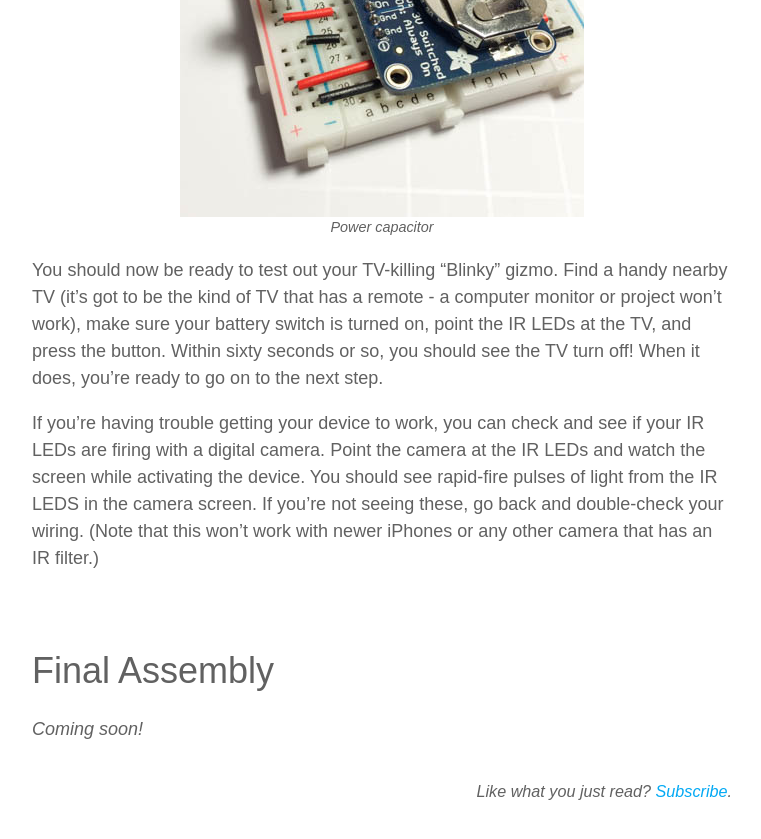
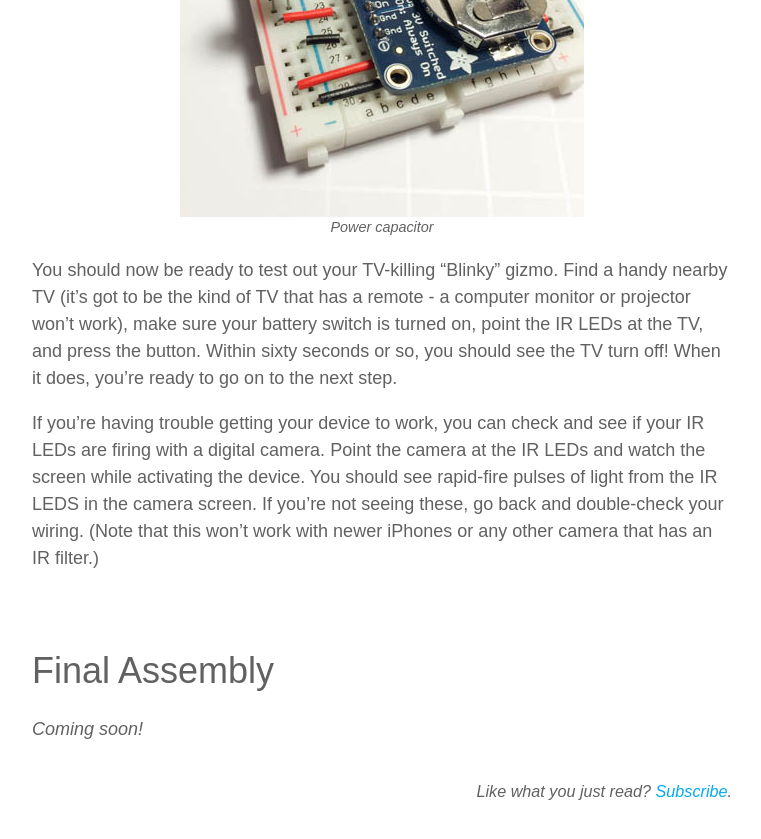
Before and after one commit to qrohlf/qrohlf.github.io, a Jekyll site: the page built from _posts/2014-12-26-blinky.md, in a window 1280 px wide and 900 px high, scrolled down 18831 px. Shown: the top 839 px of the window, without its empty margins (258-1019 px from the left). Built offline with Jekyll 4.4.1, drawn with Linux system fonts in a browser that asks for light colours; Markdown is read by kramdown in place of the engine named in the settings; a script that is not in the unit is left out; some of the changed text lies outside the part shown.

Commit message:
spelling

```diff
--- a/_posts/2014-12-26-blinky.md
+++ b/_posts/2014-12-26-blinky.md
@@ -239,7 +239,7 @@ Finally, add the capacitor across the power rails. This will help provide consis
 ![Power capacitor](/images/blinky/power_capacitor.jpg)
 <span class="caption">Power capacitor</span>
 
-You should now be ready to test out your TV-killing "Blinky" gizmo. Find a handy nearby TV (it's got to be the kind of TV that has a remote - a computer monitor or project won't work), make sure your battery switch is turned on, point the IR LEDs at the TV, and press the button. Within sixty seconds or so, you should see the TV turn off! When it does, you're ready to go on to the next step.
+You should now be ready to test out your TV-killing "Blinky" gizmo. Find a handy nearby TV (it's got to be the kind of TV that has a remote - a computer monitor or projector won't work), make sure your battery switch is turned on, point the IR LEDs at the TV, and press the button. Within sixty seconds or so, you should see the TV turn off! When it does, you're ready to go on to the next step.
 
 If you're having trouble getting your device to work, you can check and see if your IR LEDs are firing with a digital camera. Point the camera at the IR LEDs and watch the screen while activating the device. You should see rapid-fire pulses of light from the IR LEDS in the camera screen. If you're not seeing these, go back and double-check your wiring. (Note that this won't work with newer iPhones or any other camera that has an IR filter.)
 
```
Also changed, not shown: other parts of _posts/2014-12-26-blinky.md (+1 -1 lines).
